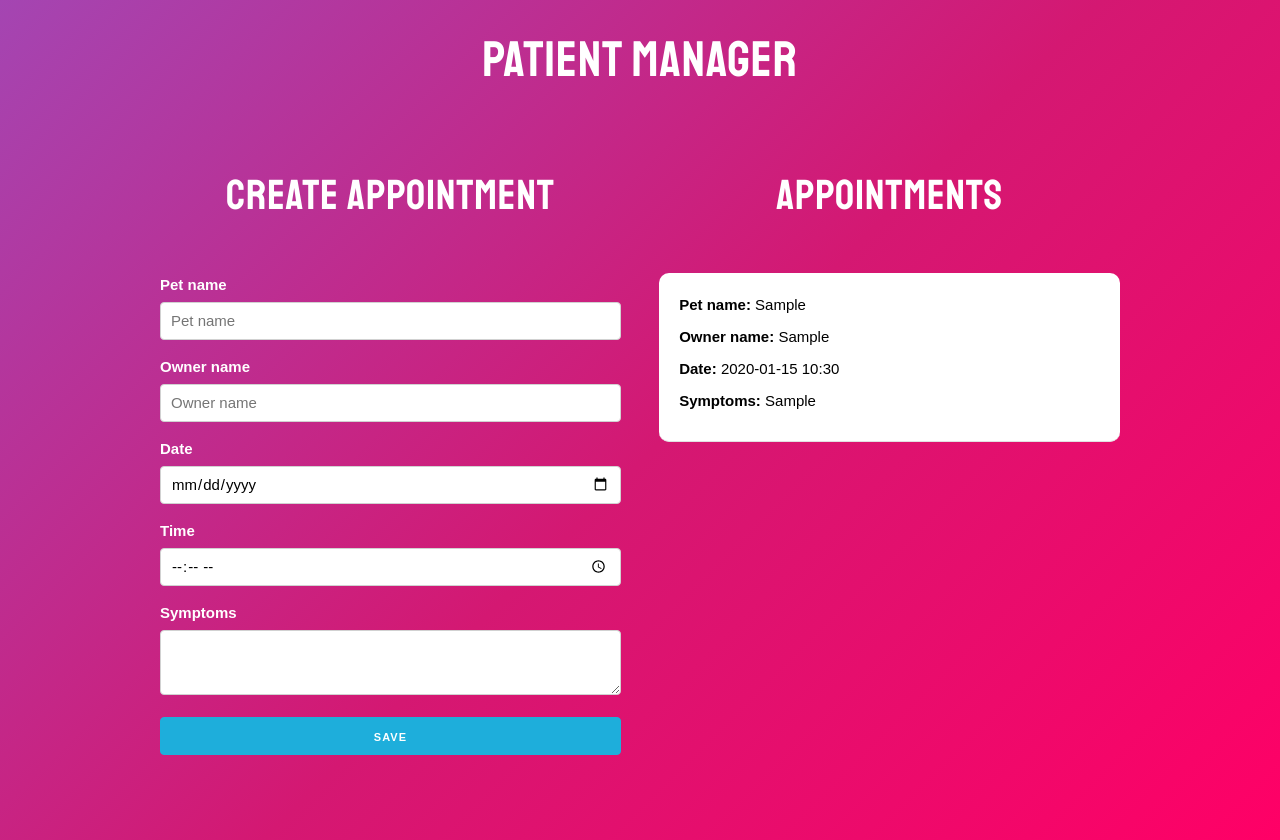
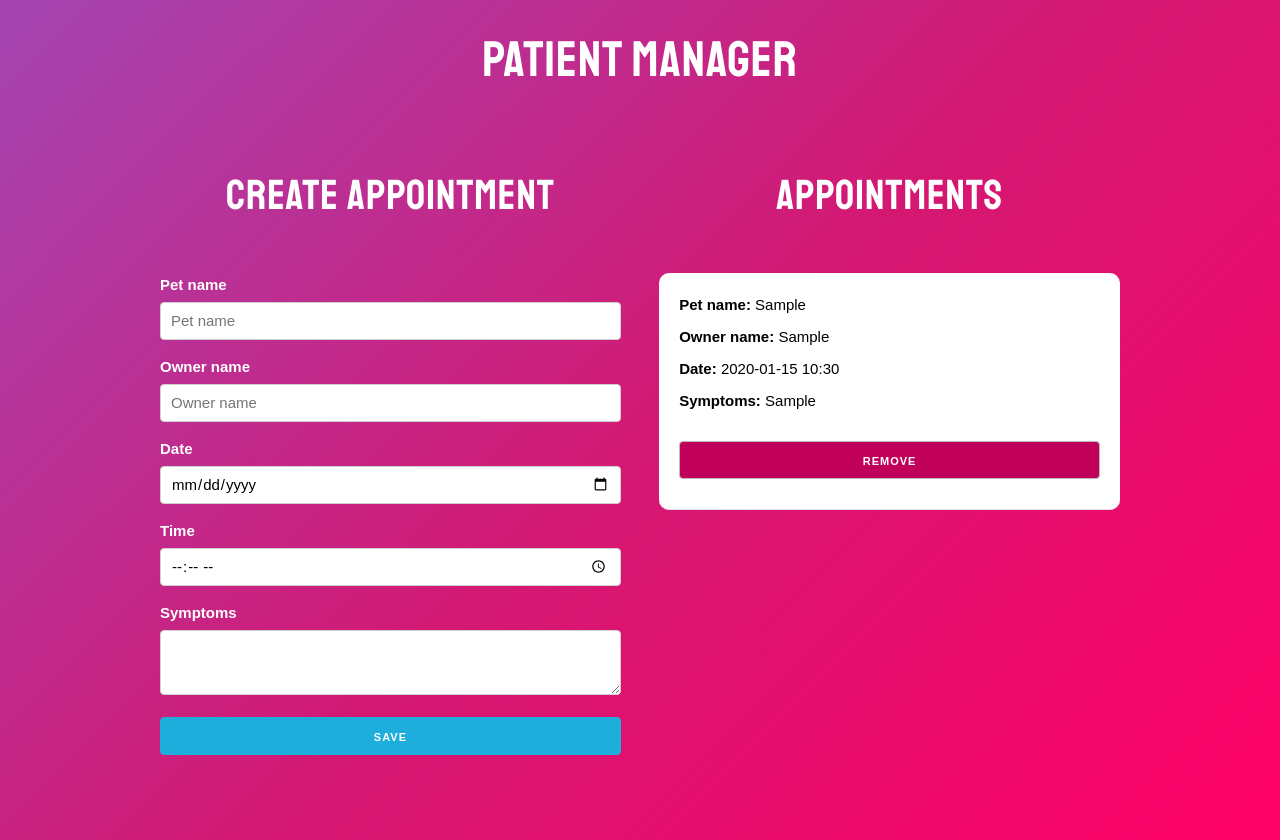
Before and after one commit to Pedrobusou/Vet-appointment-scheduler, a React (Create React App) app: page / in a window 1280 px wide. Both pictures are taken after typing "Sample", "Sample", "2020-01-15", "10:30", "Sample" into the empty fields and a click on the button "SAVE". Built offline with nearby package versions, Linux system fonts and the light colour scheme.

Commit message:
Remove appointments functionality

```diff
--- a/src/App.js
+++ b/src/App.js
@@ -7,6 +7,10 @@ const App = () => {
 
   const createAppointment = appointment => {
     setAppointments([...appointments, appointment]);
+  };
+
+  const removeAppointment = id => {
+    setAppointments(appointments.filter(a => a.id !== id));
   };
 
   return (
@@ -20,9 +24,17 @@ const App = () => {
           </div>
 
           <div className="one-half column">
-            <h2>Appointments</h2>
+            <h2>
+              {appointments.length
+                ? 'Appointments'
+                : 'No appointments scheduled'}
+            </h2>
             {appointments.map(appointment => (
-              <Appointment key={appointment.id} appointment={appointment} />
+              <Appointment
+                key={appointment.id}
+                appointment={appointment}
+                removeAppointment={removeAppointment}
+              />
             ))}
           </div>
         </div>
--- a/src/components/appointment/Appointment.js
+++ b/src/components/appointment/Appointment.js
@@ -2,11 +2,13 @@ import React from 'react';
 import './appointment.scss';
 
 const Appointment = ({
+  appointment: {id},
   appointment: {petName},
   appointment: {ownerName},
   appointment: {date},
   appointment: {time},
-  appointment: {symptoms}
+  appointment: {symptoms},
+  removeAppointment
 }) => (
   <div className="appointment">
     <p>
@@ -24,6 +26,14 @@ const Appointment = ({
     <p>
       Symptoms: <span>{symptoms}</span>
     </p>
+
+    <button
+      type="button"
+      className="button delete u-full-width"
+      onClick={() => removeAppointment(id)}
+    >
+      Remove
+    </button>
   </div>
 );
 export default Appointment;
```
